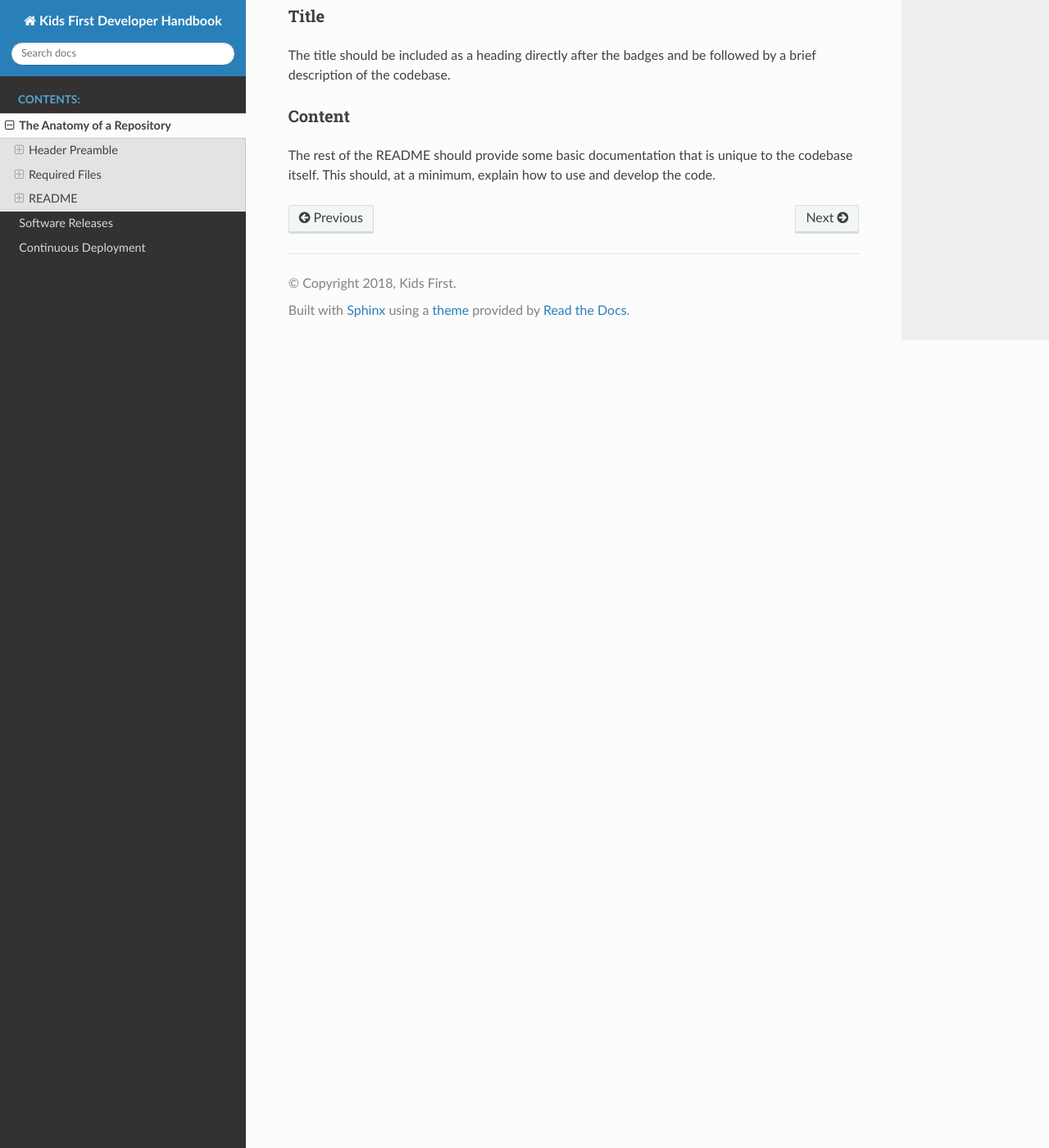
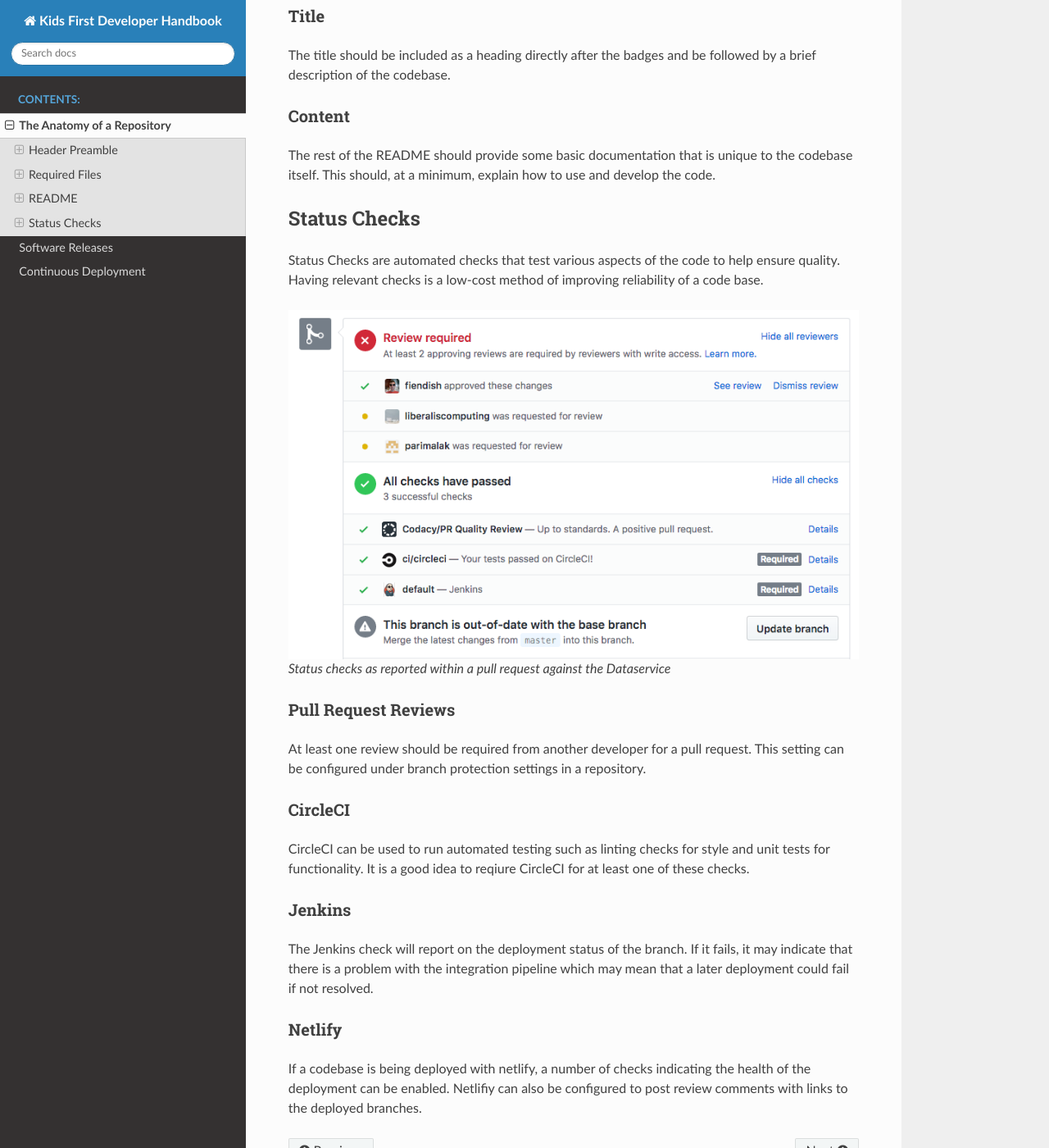
Before and after one commit to kids-first/kf-developer-handbook, a Sphinx documentation site: the page built from docs/repositories.rst, in a window 1280 px wide and 1400 px high, scrolled down 3038 px. Shown: the whole window at 82% size. Built offline with Sphinx 7.4.7 and the Read the Docs theme 2.0.0, drawn with Linux system fonts in a browser that asks for light colours; some of the changed text lies outside the part shown.

Commit message:
:memo: Add subsection for status checks

```diff
--- a/docs/repositories.rst
+++ b/docs/repositories.rst
@@ -96,7 +96,7 @@ Public repositories should maintain a consistent Kids First logo with the title
 Badges
 ------
 
-Status badges for any status checks that provide them should be listed directly under the repository's branding image.
+Status badges for any `Status Checks`_ that provide them should be listed directly under the repository's branding image.
 
 Title
 -----
@@ -108,3 +108,38 @@ Content
 
 The rest of the README should provide some basic documentation that is unique to the codebase itself.
 This should, at a minimum, explain how to use and develop the code.
+
+Status Checks
+=============
+
+Status Checks are automated checks that test various aspects of the code to help ensure quality.
+Having relevant checks is a low-cost method of improving reliability of a code base.
+
+.. figure:: _static/images/dataservice-status-checks.png
+   :alt: Screenshot of a pull request's status checks inside a pull request
+
+   Status checks as reported within a pull request against the Dataservice
+
+Pull Request Reviews
+--------------------
+
+At least one review should be required from another developer for a pull request.
+This setting can be configured under branch protection settings in a repository.
+
+CircleCI
+--------
+
+CircleCI can be used to run automated testing such as linting checks for style and unit tests for functionality.
+It is a good idea to reqiure CircleCI for at least one of these checks.
+
+Jenkins
+-------
+
+The Jenkins check will report on the deployment status of the branch.
+If it fails, it may indicate that there is a problem with the integration pipeline which may mean that a later deployment could fail if not resolved.
+
+Netlify
+-------
+
+If a codebase is being deployed with netlify, a number of checks indicating the health of the deployment can be enabled.
+Netlifiy can also be configured to post review comments with links to the deployed branches.
```
Also changed, not shown: docs/_static/images/dataservice-status-checks.png (added).
